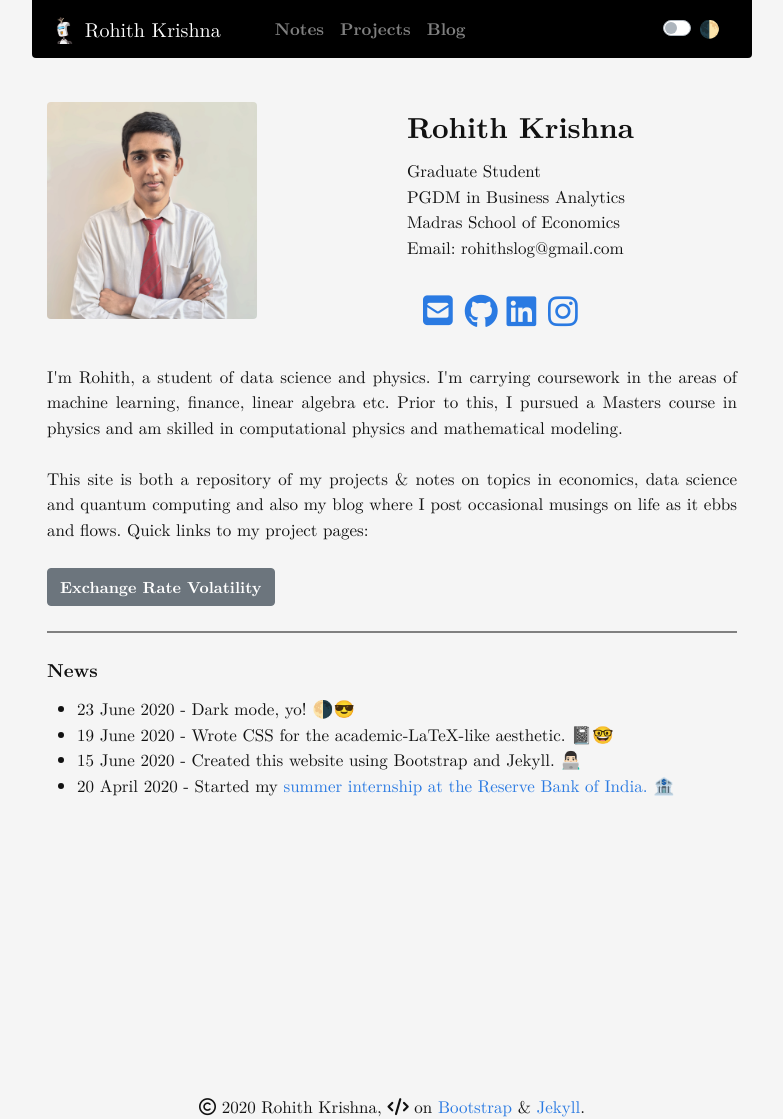
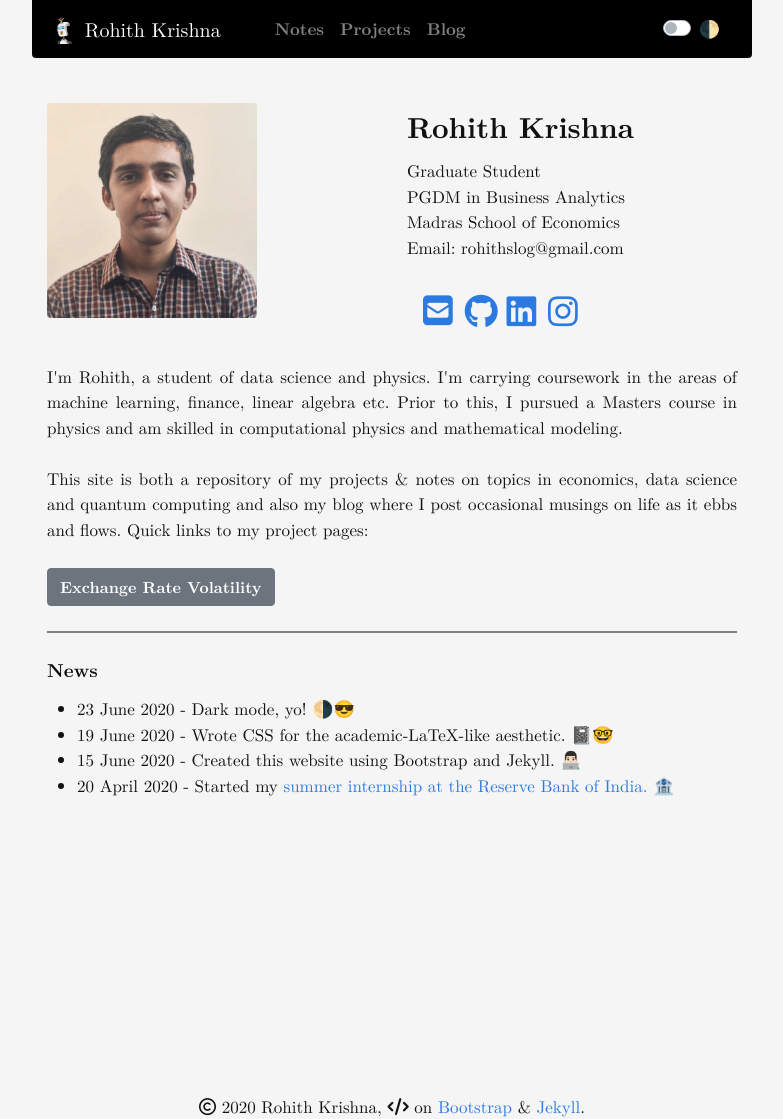
Before and after one commit to rohithmay/rohithmay.github.io, a Jekyll site: the page built from index.md, in a window 1280 px wide. Shown: the whole page, without its empty margins (248-1031 px from the left). Built offline with Jekyll 4.4.1, drawn with Linux system fonts in a browser that asks for light colours; nearby versions of some CDN libraries; a style sheet for code colours, icons or effects is not loaded.

Commit message:
Update index.md

```diff
--- a/index.md
+++ b/index.md
@@ -11,7 +11,7 @@ title: Rohith Krishna
                   <div class="col ml-auto d-flex align-items-center">
                       <img style="margin: 0px 0 0px 0;"
                            id="gravatar-img"
-                           src="images/bio-photo.jpg"
+                           src="images/profile-pic.jpg"
                            class="rounded float-right"
                            width="210" />
                   </div>
```
